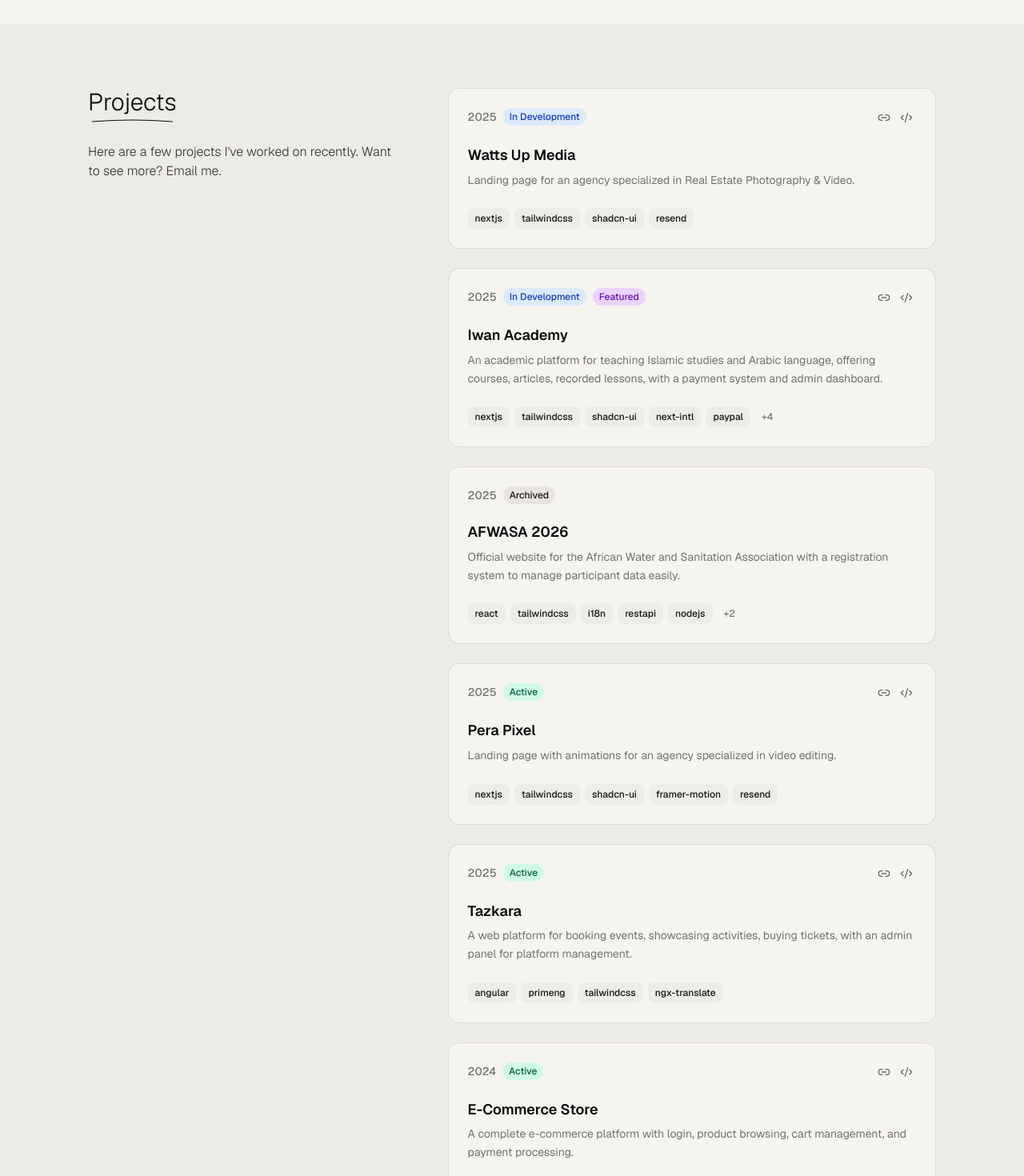
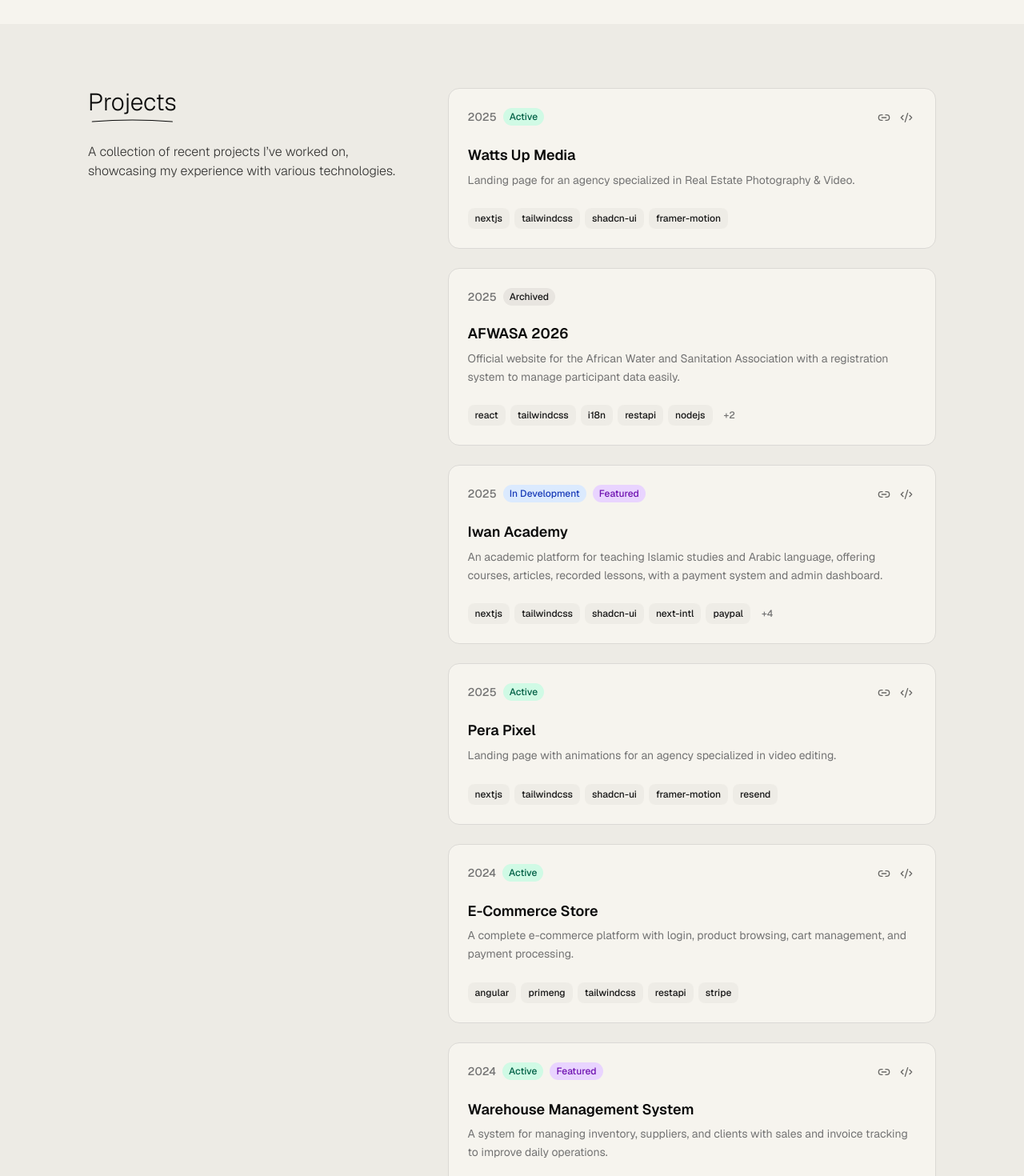
Before and after one commit to abdallanoor/portfolio, a Next.js app: page /en in a window 1280 px wide. Shown: the part 1000-2470 px from the top of the page at 80% size. Built offline with nearby package versions, Linux system fonts and the light colour scheme.

Commit message:
update projects

```diff
--- a/components/home/projects.tsx
+++ b/components/home/projects.tsx
@@ -8,13 +8,29 @@ export default function Projects() {
   const projectsData: ProjectData[] = [
     {
       year: "2025",
-      status: "in-development",
+      status: "active",
       featured: false,
       projectUrl: "https://wattsupmedia.vercel.app",
       docsUrl: "https://github.com/abdallanoor/watts-up-media",
       title: t("list.6.title"),
       description: t("list.6.description"),
-      technologies: ["nextjs", "tailwindcss", "shadcn-ui", "resend"],
+      technologies: ["nextjs", "tailwindcss", "shadcn-ui", "framer-motion"],
+    },
+    {
+      year: "2025",
+      status: "archived",
+      featured: false,
+      title: t("list.2.title"),
+      description: t("list.2.description"),
+      technologies: [
+        "react",
+        "tailwindcss",
+        "i18n",
+        "restapi",
+        "nodejs",
+        "expressjs",
+        "mongodb",
+      ],
     },
     {
       year: "2025",
@@ -38,22 +54,6 @@ export default function Projects() {
     },
     {
       year: "2025",
-      status: "archived",
-      featured: false,
-      title: t("list.2.title"),
-      description: t("list.2.description"),
-      technologies: [
-        "react",
-        "tailwindcss",
-        "i18n",
-        "restapi",
-        "nodejs",
-        "expressjs",
-        "mongodb",
-      ],
-    },
-    {
-      year: "2025",
       status: "active",
       featured: false,
       projectUrl: "https://perapixel.com",
@@ -68,16 +68,16 @@ export default function Projects() {
         "resend",
       ],
     },
-    {
-      year: "2025",
-      status: "active",
-      featured: false,
-      projectUrl: "https://tazkaraa.vercel.app",
-      docsUrl: "https://github.com/abdallanoor/event-booking-platform",
-      title: t("list.3.title"),
-      description: t("list.3.description"),
-      technologies: ["angular", "primeng", "tailwindcss", "ngx-translate"],
-    },
+    // {
+    //   year: "2025",
+    //   status: "active",
+    //   featured: false,
+    //   projectUrl: "https://tazkaraa.vercel.app",
+    //   docsUrl: "https://github.com/abdallanoor/event-booking-platform",
+    //   title: t("list.3.title"),
+    //   description: t("list.3.description"),
+    //   technologies: ["angular", "primeng", "tailwindcss", "ngx-translate"],
+    // },
     {
       year: "2024",
       status: "active",
--- a/messages/en.json
+++ b/messages/en.json
@@ -31,7 +31,7 @@
   },
   "projects": {
     "title": "Projects",
-    "description": "Here are a few projects I've worked on recently. Want to see more? Email me.",
+    "description": "A collection of recent projects I’ve worked on, showcasing my experience with various technologies.",
     "status": {
       "active": "Active",
       "archived": "Archived",
```
